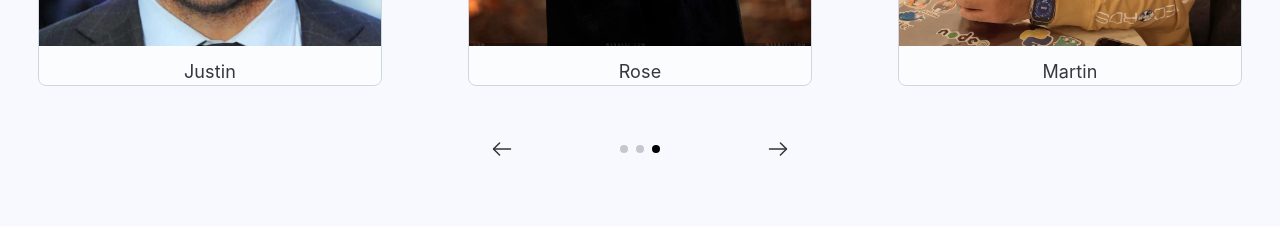
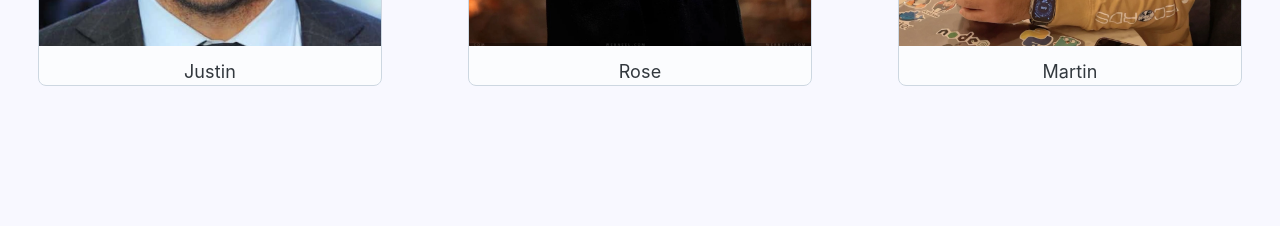
Before and after one commit to Akhrorfayzullo/burak-react, a React (Create React App) app: page / in a window 1280 px wide. Shown: the part 3420-3646 px from the top of the page. Built offline with nearby package versions, Linux system fonts and the light colour scheme.

Commit message:
fix: Nto Change D12

```diff
--- a/src/app/screens/homePage/ActiveUsers.tsx
+++ b/src/app/screens/homePage/ActiveUsers.tsx
@@ -31,32 +31,24 @@ export default function ActiveUsers() {
             spaceBetween={30}
             loop={true}
             initialSlide={1}
-            navigation={{
-              nextEl: ".user-swiper-button-next",
-              prevEl: ".user-swiper-button-prev",
-            }}
-            pagination={{
-              el: ".user-swiper-pagination",
-              clickable: true,
-            }}
             autoplay={{
               delay: 5000,
               disableOnInteraction: true,
             }}
           >
-            {activeUsers?.length > 0 ? (
-              activeUsers.map((user, index) => (
+            {activeUsers.length !== 0 ? (
+              activeUsers.map((ele, index) => (
                 <SwiperSlide key={index} className="user-card-frame">
                   <CssVarsProvider>
                     <Card variant="outlined" className="card">
                       <CardOverflow>
                         <AspectRatio ratio="1">
-                          <img src={user.memberImage} alt={user.memberNick} />
+                          <img src={ele.memberImage} alt={ele.memberNick} />
                         </AspectRatio>
                       </CardOverflow>
                       <CardOverflow>
                         <Typography className="member-nickname">
-                          {user.memberNick}
+                          {ele.memberNick}
                         </Typography>
                       </CardOverflow>
                     </Card>
@@ -67,21 +59,6 @@ export default function ActiveUsers() {
               <Box className="no-data">No Active Users!</Box>
             )}
           </Swiper>
-
-          <Box className="user-prev-next-frame">
-            <img
-              className="user-swiper-button-prev"
-              src="/icons/arrow-right.svg"
-              alt=""
-            />
-            <div className="user-dot-frame-pagination user-swiper-pagination"></div>
-            <img
-              src="/icons/arrow-right.svg"
-              className="user-swiper-button-next"
-              style={{ transform: "rotate(-180deg)" }}
-              alt=""
-            />
-          </Box>
         </Stack>
       </Container>
     </div>
--- a/src/css/home.css
+++ b/src/css/home.css
@@ -330,27 +330,9 @@
   border-radius: 50%;
 }
 
-.homepage .active-users-frame .user-dot-frame-pagination {
-  width: 100%;
-  display: flex;
-  justify-content: center;
-  align-items: center;
-}
-
 .homepage .active-users-frame .swiper-pagination-bullet-active {
   background: #000;
   border-radius: 50%;
-}
-
-.homepage .active-users-frame .main .user-prev-next-frame {
-  position: relative;
-  display: flex;
-  justify-content: space-around;
-  align-items: center;
-  min-width: 300px;
-  margin: 40px 0px 40px 0;
-  height: 25px;
-  cursor: pointer;
 }
 
 .homepage .cards-frame .member-nickname {
@@ -526,22 +508,6 @@
   width: 100%;
   height: 16px;
 }
-
-.homepage .events-frame .bott-info .bott-info-main {
-  margin-left: 10px;
-  display: flex;
-  justify-content: space-between;
-  flex-direction: row;
-  width: auto;
-  height: 100%;
-  font-family: "GT Walsheim Pro";
-  font-style: normal;
-  font-weight: 400;
-  font-size: 14px;
-  line-height: 16px;
-  color: #4f547b;
-}
-
 .homepage .events-frame .bott-info .bott-info-main img {
   margin-right: 10px;
 }
@@ -565,3 +531,18 @@
   background: #000;
   border-radius: 50%;
 }
+
+.homepage .events-frame .bott-info .bott-info-main {
+  margin-left: 10px;
+  display: flex;
+  justify-content: space-between;
+  flex-direction: row;
+  width: auto;
+  height: 100%;
+  font-family: "GT Walsheim Pro";
+  font-style: normal;
+  font-weight: 400;
+  font-size: 14px;
+  line-height: 16px;
+  color: #4f547b;
+}
```
